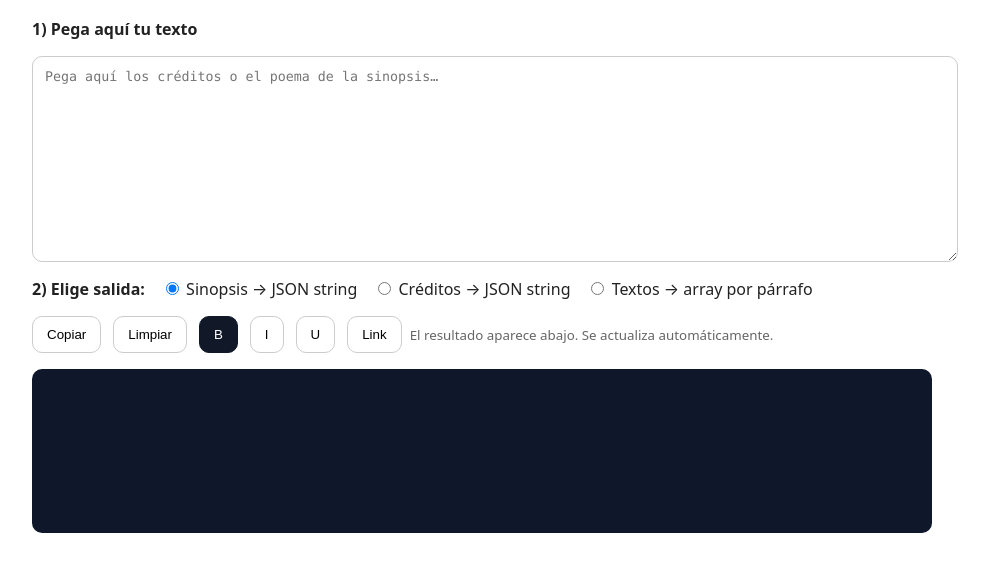
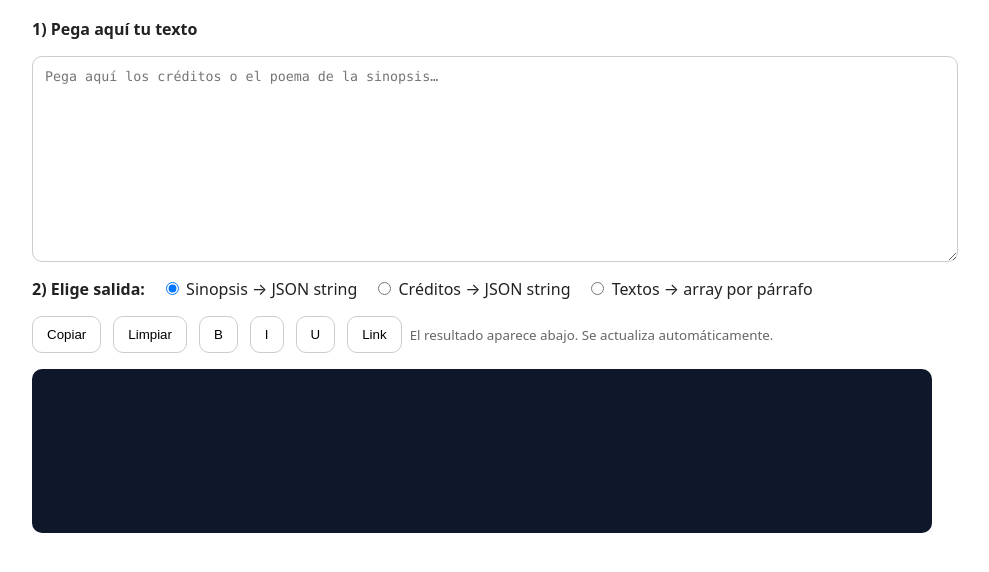
Before and after one commit to meowrhino/jaumeclotet, a plain HTML site: page formateador.html in a window 1280 px wide. Shown: the part 110-682 px from the top of the page, without its empty margins (158-1147 px from the left). Drawn offline with Linux system fonts and the light colour scheme.

Commit message:
boton b formatreador normalizar

```diff
--- a/formateador.html
+++ b/formateador.html
@@ -69,12 +69,14 @@
             background: #fff;
         }
 
-        button.primary {
+        /* button.primary {
             background: #111827;
             color: #fff;
             border-color: #111827;
+        } */
+        button+button {
+            margin-left: 4px;
         }
-        button + button { margin-left: 4px; }
 
         small.hint {
             color: #666;
@@ -99,7 +101,7 @@
         <div class="row">
             <button id="copiar">Copiar</button>
             <button id="limpiar">Limpiar</button>
-            <button id="btnBold" title="Negrita (**)" class="primary">B</button>
+            <button id="btnBold" title="Negrita (**)">B</button>
             <button id="btnItalic" title="Cursiva (*)">I</button>
             <button id="btnUnderline" title="Subrayado (__)">U</button>
             <button id="btnLink" title="Enlace [texto](url)">Link</button>
```
Lines whose indentation alone changed are shown as unchanged.
